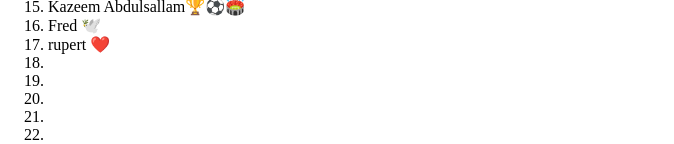
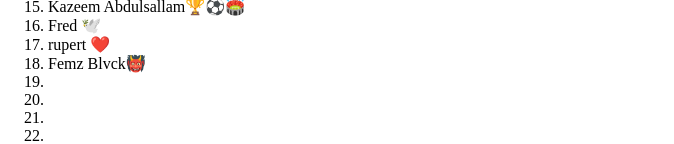
Before and after one commit to jaynuel10/Nexus-App, a plain HTML site: page register.html in a window 1280 px wide. Shown: the part 343-487 px from the top of the page, without its empty margins (0-674 px from the left). Drawn offline with Linux system fonts and the light colour scheme.

Commit message:
submitted

```diff
--- a/register.html
+++ b/register.html
@@ -25,7 +25,7 @@
       <li>Kazeem Abdulsallam🏆⚽🏟️</li>
       <li>Fred 🕊️</li>
       <li>rupert ❤️</li>
-      <li></li>
+      <li>Femz Blvck👹</li>
       <li></li>
       <li></li>
       <li></li>
```
